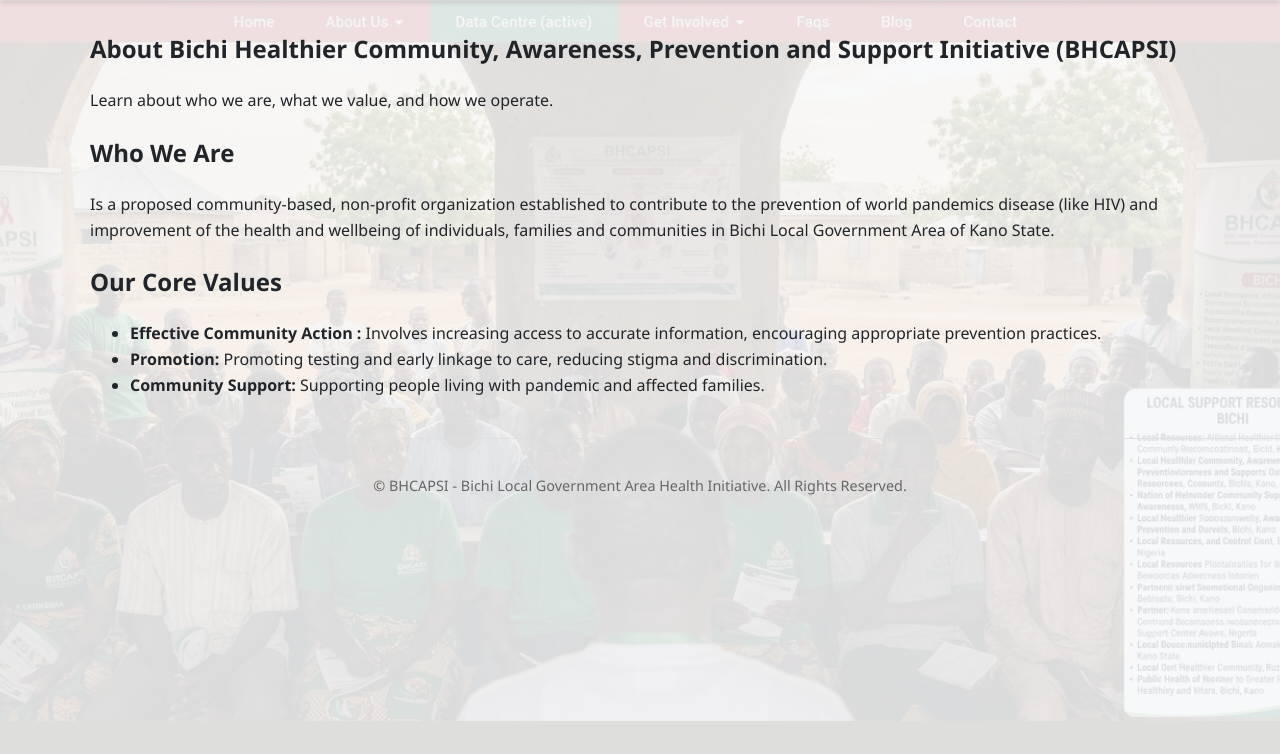
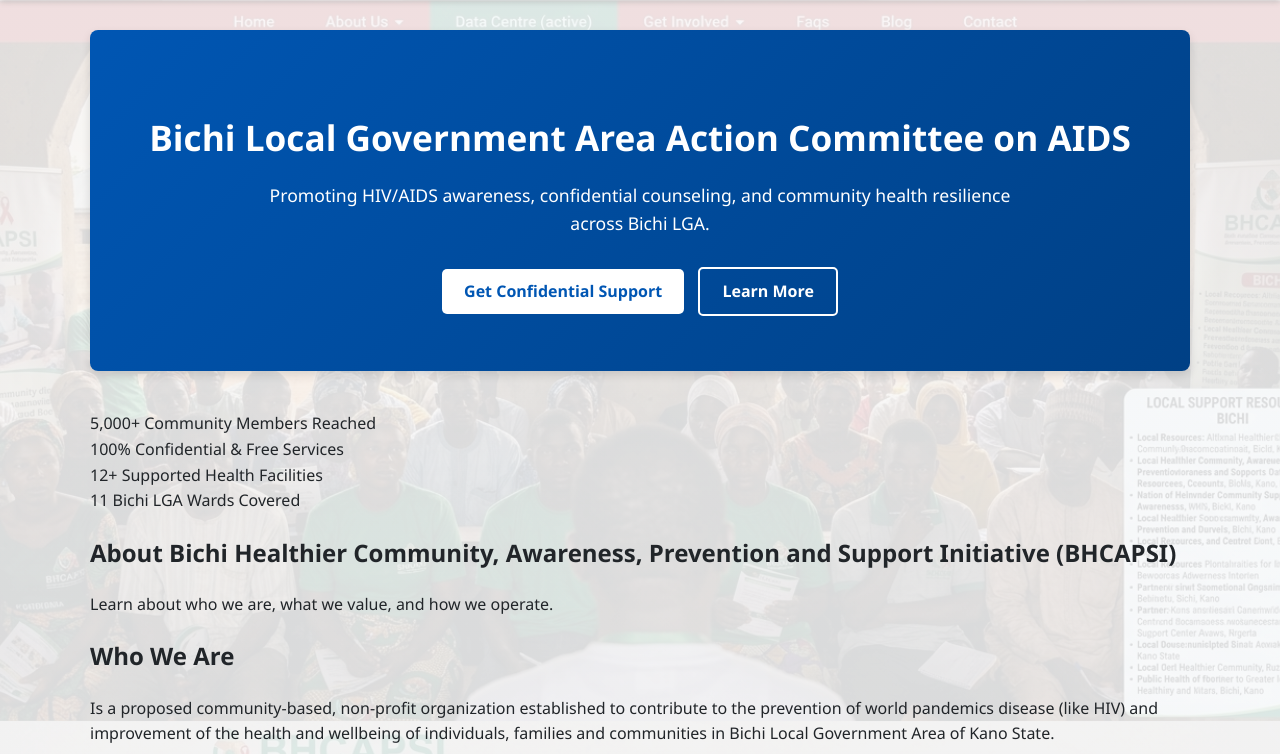
Before and after one commit to ahmadmukhtar6727/Bichi_HCAPSI, a Flask app: page /about in a window 1280 px wide. Shown: the part 79-833 px from the top of the page. Before the commit the page ends 800 px from the top, so only its background shows below. Run offline with Flask 3, Linux system fonts and the light colour scheme.

Commit message:
Add hero section and impact statistics bar directly to base.html

```diff
--- a/templates/base.html
+++ b/templates/base.html
@@ -15,8 +15,6 @@
     <meta property="og:url" content="{{ request.url }}">
     <meta property="og:title" content="BHCAPSI - Bichi LGA HIV/AIDS Initiative">
     <meta property="og:description" content="Promoting HIV/AIDS awareness, confidential counseling, and community health resources across Bichi LGA.">
-
-    <!-- _external=True converts the relative path into an absolute URL required by WhatsApp -->
     <meta property="og:image" content="{{ url_for('static', filename='images/logo.png', _external=True) }}">
     <meta property="og:image:type" content="image/png">
 
@@ -27,7 +25,7 @@
     <meta name="twitter:description" content="Promoting HIV/AIDS awareness, confidential counseling, and community health resources across Bichi LGA.">
     <meta name="twitter:image" content="{{ url_for('static', filename='images/logo.png', _external=True) }}">
 
-    <!-- Favicon & CSS -->
+    <!-- Favicon & Stylesheet -->
     <link rel="icon" href="{{ url_for('static', filename='images/logo.png') }}" type="image/png">
     <link rel="stylesheet" href="{{ url_for('static', filename='style.css') }}">
     {% block extra_css %}{% endblock %}
@@ -64,6 +62,37 @@
             {% endif %}
         {% endwith %}
 
+        <!-- Hero Banner Section -->
+        <section class="hero">
+            <h1>Bichi Local Government Area Action Committee on AIDS</h1>
+            <p>Promoting HIV/AIDS awareness, confidential counseling, and community health resilience across Bichi LGA.</p>
+            <a href="{{ url_for('contact') }}" class="btn btn-primary">Get Confidential Support</a>
+            <a href="{{ url_for('about') }}" class="btn btn-secondary">Learn More</a>
+        </section>
+
+        <!-- Impact Statistics Bar -->
+        <section class="impact-stats">
+            <div class="stats-grid">
+                <div class="stat-card">
+                    <span class="stat-number">5,000+</span>
+                    <span class="stat-label">Community Members Reached</span>
+                </div>
+                <div class="stat-card">
+                    <span class="stat-number">100%</span>
+                    <span class="stat-label">Confidential & Free Services</span>
+                </div>
+                <div class="stat-card">
+                    <span class="stat-number">12+</span>
+                    <span class="stat-label">Supported Health Facilities</span>
+                </div>
+                <div class="stat-card">
+                    <span class="stat-number">11</span>
+                    <span class="stat-label">Bichi LGA Wards Covered</span>
+                </div>
+            </div>
+        </section>
+
+        <!-- Dynamic Page Content Block -->
         {% block content %}{% endblock %}
     </main>
 
```
